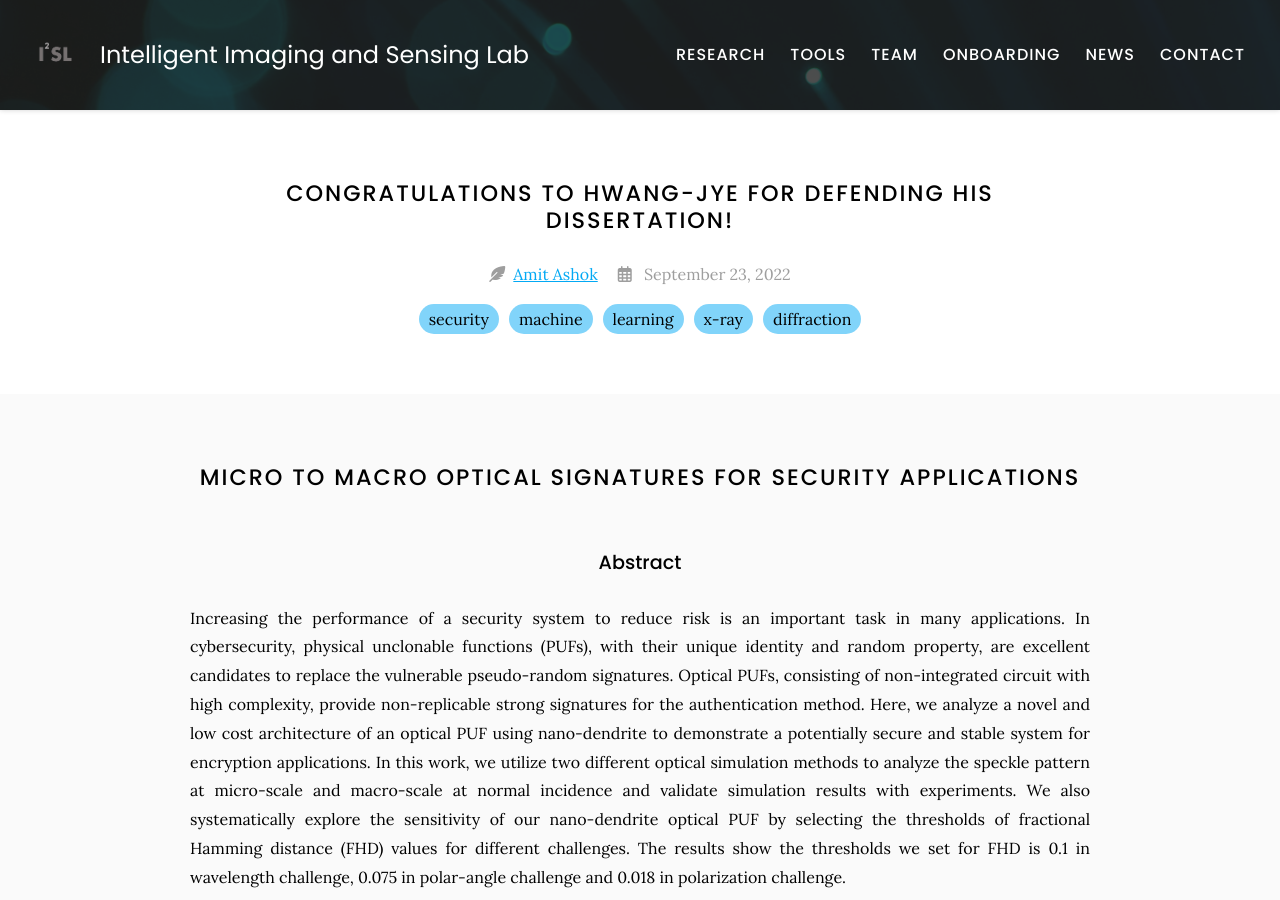
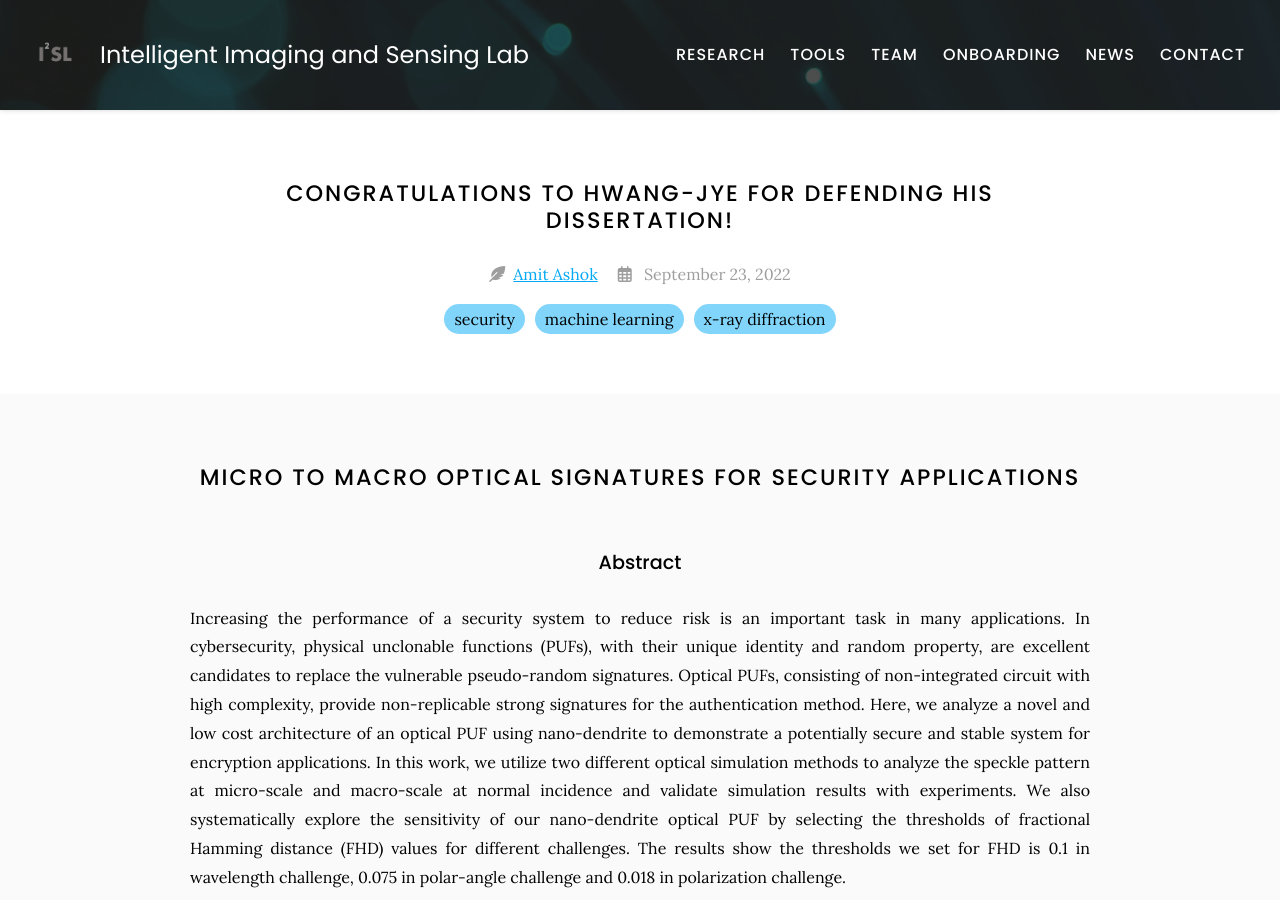
Before and after one commit to I2SL/I2SL-Website, a Jekyll site: the page built from _posts/2022-09-23-hwang-jye-yang-dissertation-defense.md, in a window 1280 px wide and 900 px high. Built offline with Jekyll 4.4.1, drawn with Linux system fonts in a browser that asks for light colours.

```diff
--- a/_posts/2022-09-23-hwang-jye-yang-dissertation-defense.md
+++ b/_posts/2022-09-23-hwang-jye-yang-dissertation-defense.md
@@ -1,6 +1,9 @@
 ---
 title: Congratulations to Hwang-Jye for defending his dissertation!
-tags: security, machine learning, x-ray diffraction
+tags:
+  - security
+  - machine learning
+  - x-ray diffraction
 author: Amit Ashok
 member: amit-ashok
 ---
```
Also changed, not shown: contact/index.md (+1 -0 lines), team/index.md (+1 -0 lines), tools/index.md (+2 -1 lines).
